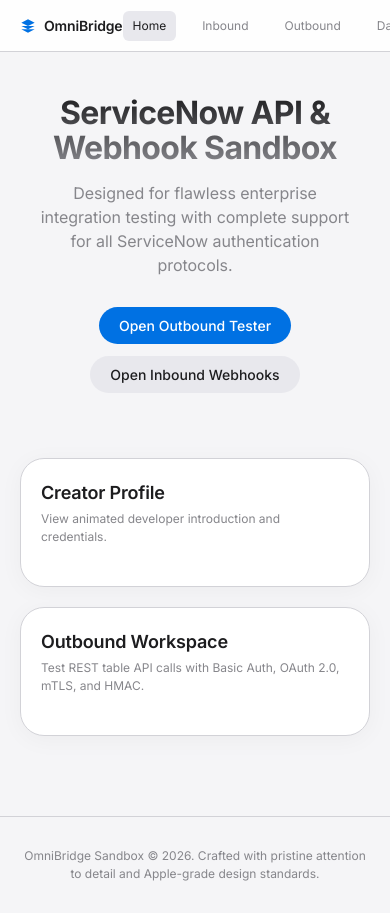
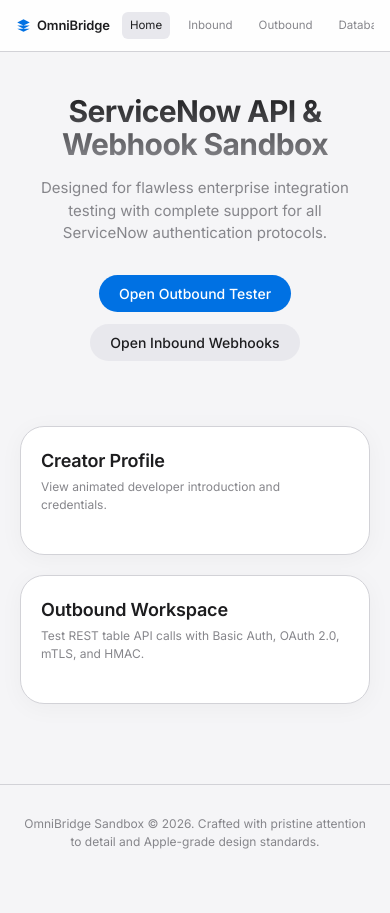
Before and after one commit to Chadaramveerapavan/omnibridge-sandbox, a plain HTML site: page index.html in a window 390 px wide. After the commit the page ends 881 px from the top, so only its background shows below. Drawn offline with Linux system fonts and the light colour scheme; a web font is replaced by a local one.

Commit message:
Fix mobile navbar spacing and profile name layout

```diff
--- a/index.html
+++ b/index.html
@@ -81,40 +81,52 @@
             display: flex;
             justify-content: space-between;
             align-items: center;
-            padding: 0 20px;
+            padding: 0 16px;
+            gap: 12px;
         }
 
         .nav-logo {
             font-weight: 600;
-            font-size: 14px;
+            font-size: 13px;
             letter-spacing: -0.01em;
             color: var(--text-primary);
             text-decoration: none;
             display: flex;
             align-items: center;
-            gap: 8px;
+            gap: 6px;
             cursor: pointer;
+            white-space: nowrap;
+            flex-shrink: 0;
         }
 
         .nav-logo svg {
-            width: 16px;
-            height: 16px;
+            width: 15px;
+            height: 15px;
             fill: var(--accent);
         }
 
         .nav-links {
             display: flex;
-            gap: 16px;
+            gap: 10px;
+            overflow-x: auto;
+            max-width: 100%;
+            scrollbar-width: none;
+            padding: 4px 0;
+        }
+
+        .nav-links::-webkit-scrollbar {
+            display: none;
         }
 
         .nav-links a {
-            font-size: 12px;
+            font-size: 11.5px;
             color: var(--text-secondary);
             text-decoration: none;
             transition: var(--transition);
             cursor: pointer;
-            padding: 6px 10px;
+            padding: 5px 8px;
             border-radius: 6px;
+            white-space: nowrap;
         }
 
         .nav-links a:hover, .nav-links a.active {
@@ -125,9 +137,10 @@
         .top-telemetry {
             display: flex;
             align-items: center;
-            gap: 12px;
+            gap: 10px;
             font-size: 11px;
             color: var(--text-secondary);
+            flex-shrink: 0;
         }
 
         .connection-indicator {
@@ -154,7 +167,7 @@
             100% { opacity: 1; transform: scale(1); }
         }
 
-        /* Hero Section - Clean Spacing */
+        /* Hero Section */
         header.hero {
             padding: 110px 20px 40px;
             text-align: center;
@@ -163,7 +176,7 @@
         }
 
         header.hero h1 {
-            font-size: clamp(32px, 6vw, 56px);
+            font-size: clamp(30px, 5.5vw, 56px);
             font-weight: 700;
             letter-spacing: -0.02em;
             line-height: 1.1;
@@ -174,7 +187,7 @@
         }
 
         header.hero p {
-            font-size: clamp(16px, 2.2vw, 20px);
+            font-size: clamp(15px, 2.1vw, 20px);
             color: var(--text-secondary);
             font-weight: 400;
             max-width: 600px;
@@ -378,8 +391,8 @@
             display: flex;
             flex-wrap: wrap;
             justify-content: center;
-            gap: 6px;
-            max-width: 800px;
+            gap: 16px; /* Enhanced space between words */
+            max-width: 850px;
             margin-bottom: 24px;
         }
 
@@ -390,7 +403,7 @@
 
         .anim-char {
             display: inline-block;
-            font-size: clamp(28px, 4.5vw, 48px);
+            font-size: clamp(26px, 4.2vw, 48px);
             font-weight: 700;
             letter-spacing: -0.02em;
             color: var(--text-primary);
@@ -678,7 +691,7 @@
         function buildProfileName() {
             const container = document.getElementById('nameAnimationContainer');
             container.innerHTML = '';
-            const fullName = "CHADARAM  VEERA  PAVAN";
+            const fullName = "CHADARAM VEERA PAVAN";
             const words = fullName.split(' ');
 
             words.forEach(word => {
```
